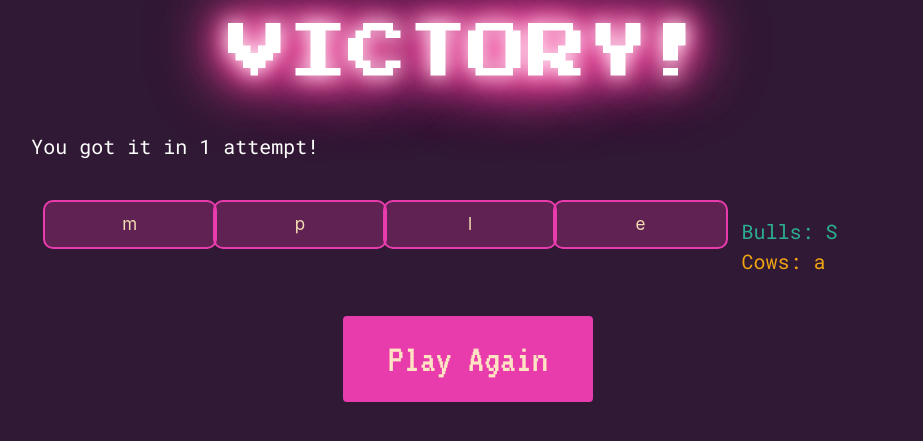
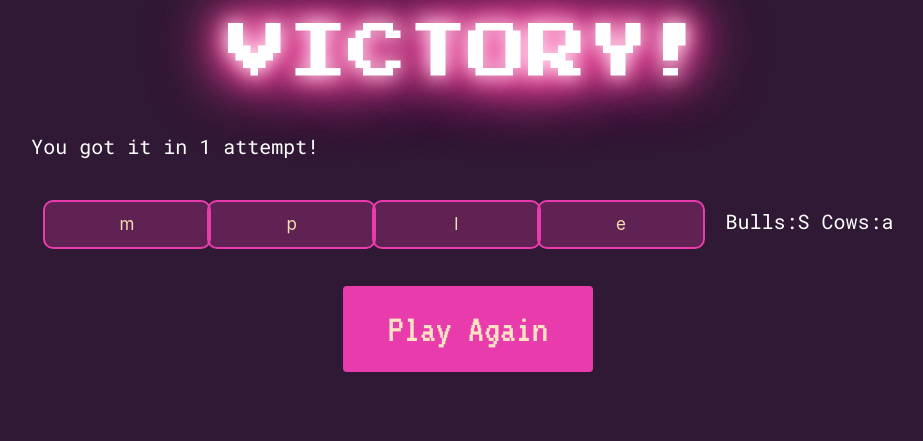
Before and after one commit to Flaxere/TBD, a Flask app: template App/templates/game_session.html in a window 1280 px wide. Shown: the part 171-612 px from the top of the page, without its empty margins (172-1095 px from the left). Run offline with Flask 3, Linux system fonts and the light colour scheme; the template is opened without the code that fills it: values that come from a table or form of the project are taken from there, others are empty; tables that the repository leaves empty hold one stand-in row (values such as "Sample post"); some web fonts are replaced.

Commit message:
edited game_session, gamehistory, gamepage

```diff
--- a/App/templates/gamePage.html
+++ b/App/templates/gamePage.html
@@ -15,7 +15,7 @@
         <p> e.g. Let the target be 1234. Guessing 4321 will give 0 bulls and 4 cows. 3241 will give 1 bull and 3 cows.</p>
         <p> The player gets <span style='color:bisque'>10 chances</span> to correctly guess the entire number. </p>
         <p>The game is current on code {{gameid}} </p>
-        <p> Are you ready {{current_user.username}}?</p>
+        <p> Are you ready <span style="text-transform:capitalize">{{current_user.username}}</span>?</p>
         <form action = "/start_game/{{gameid}}" >
             <button class="button3 glow-button3"><span style='color:bisque'>Begin</span></button>
         </form>
--- a/App/templates/game_session.html
+++ b/App/templates/game_session.html
@@ -22,16 +22,19 @@
             <input id = "choice" list = "choice" value = "{{game.attempts[(i * 6) + 2 + x]}}"  disabled>
             <datalist>
             </datalist>
-            <p><span style='color:#301934'>.</span> </p>
           </div>
           {%endfor%}
-         <p style="text-align: right;"><span style='color:#2BAF90'> Bulls: {{game.attempts[(i * 6)]}}</span> <span style='color: #F1A512'>Cows: {{game.attempts[((i * 6 )+ 1)]}} </span></p>
+          <p><span style="color: #301934;">|</span></p>
+          <p>&ensp;</p>
+          <p style="text-align: center;  line-height: 10px;">Bulls:{{game.attempts[(i * 6)]}}</p>
+          <p> &ensp;</p>
+          <p style="text-align: center; line-height: 10px;"> Cows:{{game.attempts[((i * 6 )+ 1)]}} </p>
         </div>
         {%endfor%}
         <div class="input-field col s12 m12" style = "display: inline-flex;">
         {%for i in range(0,4)%}
-        <div>
-          <input id = "current-choice" name="n{{i}}" value = "{{game.attempts[game.attempts|length-4+i]}}"  maxlength="1" >
+        <div style="align-items: center;">
+          <input id = "current-choice" name="n{{i}}" maxlength="1" >
             <datalist id="choice" >
               {%for x in range(0,10)%}
               <option value="{{x}}">
@@ -41,7 +44,6 @@
         </div>
 
         {%endfor%}
-        <p style='text-align: right; color:#301934'> hiiii bulls moo</p>
           </div>
 
       </div>
@@ -77,12 +79,15 @@
             </datalist>
           </div>
           {%endfor%}
-         &nbsp;<p><span style='color:#2BAF90'> Bulls: {{game.attempts[(i * 6)]}}</span> &nbsp;  &nbsp; <span style='color: #F1A512'>Cows: {{game.attempts[((i * 6 )+ 1)]}} </span></p>
+        <p><span style="color: #301934;">|</span></p>
+        <p>&ensp;</p>
+        <p style="text-align: center;  line-height: 10px;">Bulls:{{game.attempts[(i * 6)]}}</p>
+        <p> &ensp;</p>
+        <p style="text-align: center; line-height: 10px;"> Cows:{{game.attempts[((i * 6 )+ 1)]}} </p>
         </div>
         {%endfor%}
 
         <br>
-
       </div>
       <form action = "/start_game/{{game.game_id}}" >
         <button class="button3 glow-button3"><span style='color:bisque'>Play Again</span></button>
```
Also changed, not shown: App/templates/gameHistory.html (+5 -2 lines).
